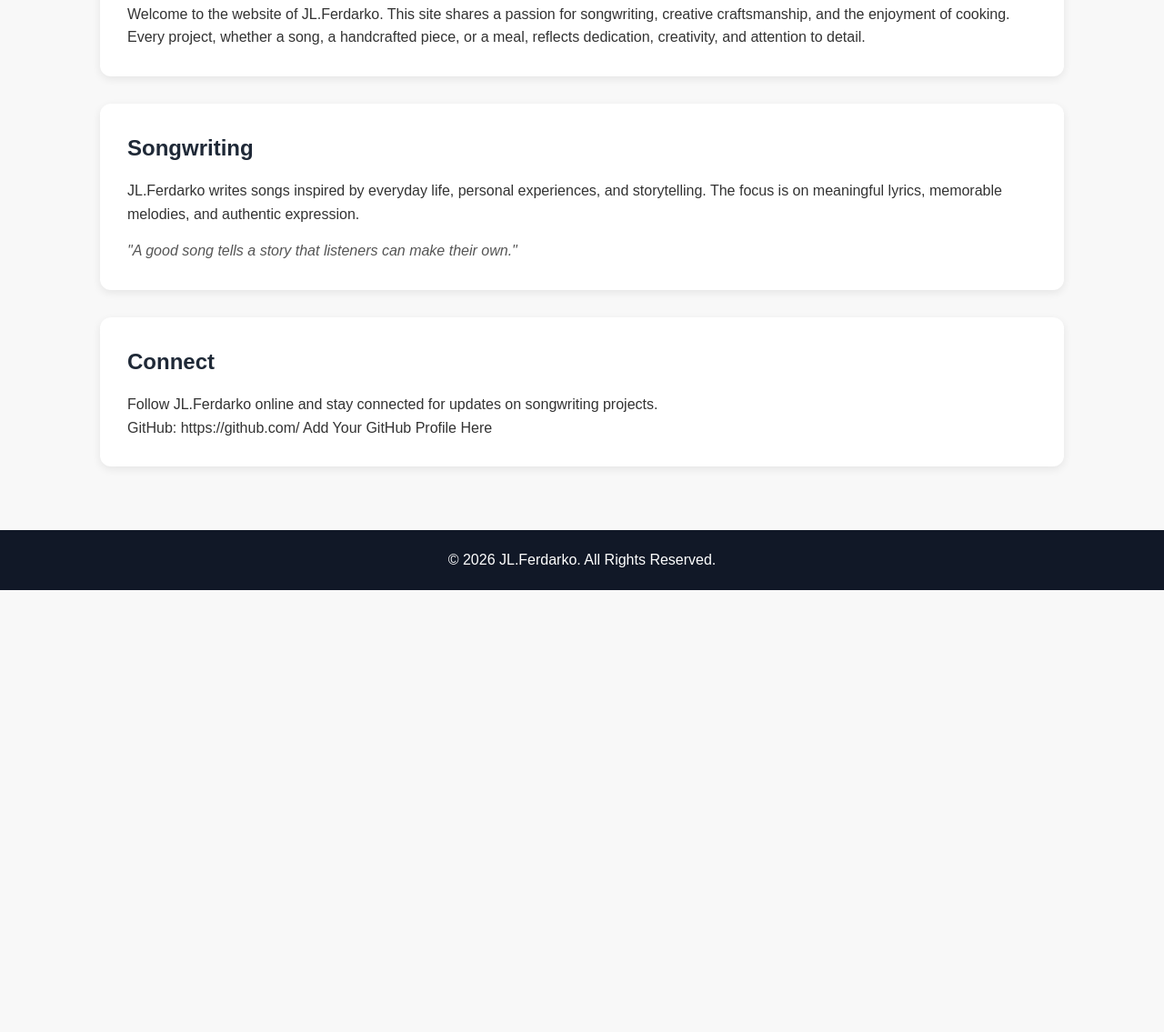
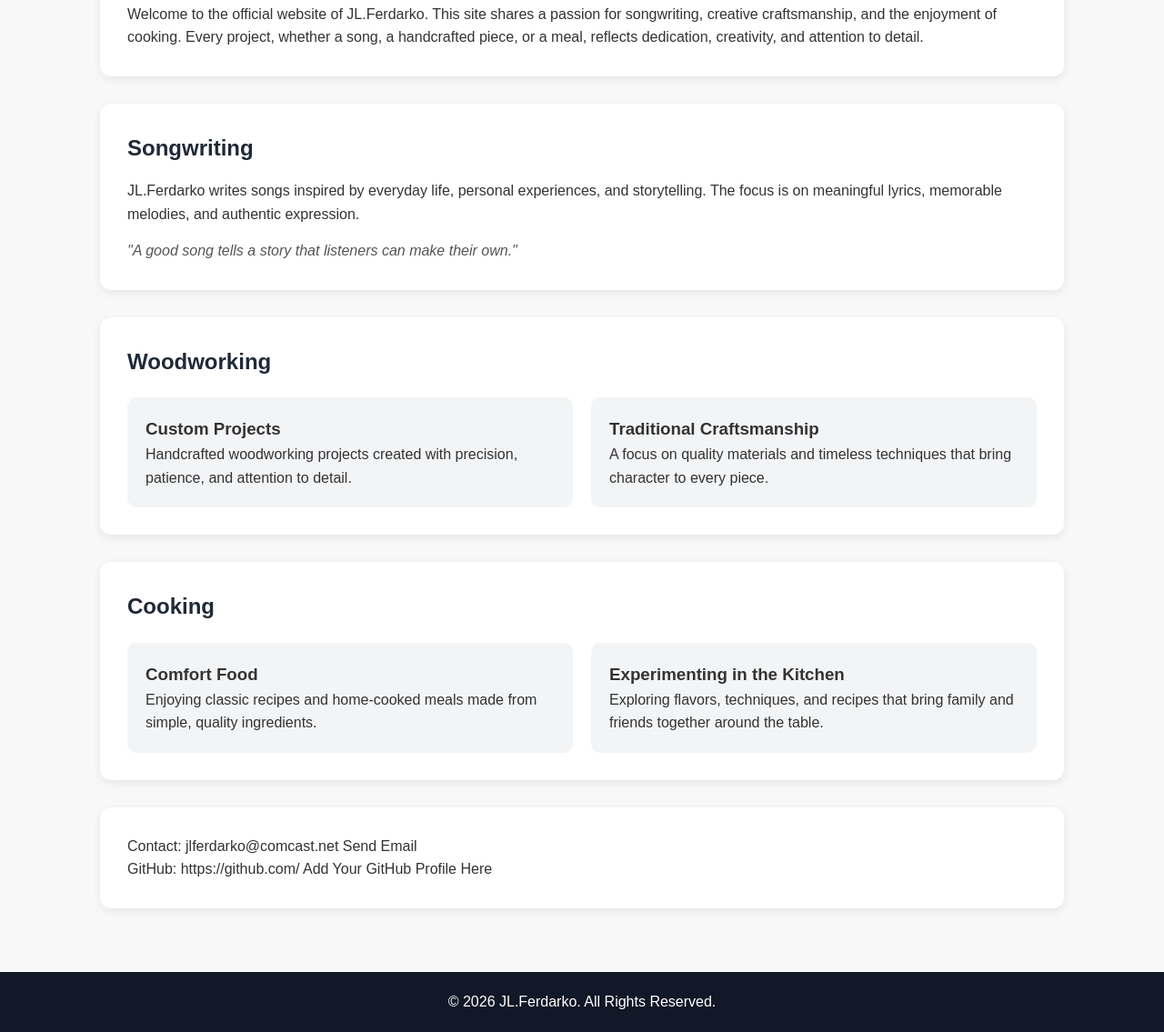
Before and after one commit to JLFerdarko/jlferdarko.github.io, a plain HTML site: page index.html in a window 1280 px wide. Shown: the part 422-1557 px from the top of the page at 91% size. Before the commit the page ends 1071 px from the top, so only its background shows below. Drawn offline with Linux system fonts and the light colour scheme.

Commit message:
Enhance index.html with woodworking and cooking sections
Added sections for woodworking and cooking with details about projects and recipes.

```diff
--- a/index.html
+++ b/index.html
@@ -118,7 +118,7 @@
     <section id="about">
         <h2>About</h2>
         <p>
-            Welcome to the website of JL.Ferdarko. This site shares a passion
+            Welcome to the official website of JL.Ferdarko. This site shares a passion
             for songwriting, creative craftsmanship, and the enjoyment of cooking.
             Every project, whether a song, a handcrafted piece, or a meal, reflects
             dedication, creativity, and attention to detail.
@@ -138,13 +138,57 @@
         </p>
     </section>
 
+    <section id="woodworking">
+        <h2>Woodworking</h2>
+
+        <div class="cards">
+            <div class="card">
+                <h3>Custom Projects</h3>
+                <p>
+                    Handcrafted woodworking projects created with precision,
+                    patience, and attention to detail.
+                </p>
+            </div>
+
+            <div class="card">
+                <h3>Traditional Craftsmanship</h3>
+                <p>
+                    A focus on quality materials and timeless techniques that
+                    bring character to every piece.
+                </p>
+            </div>
+        </div>
+    </section>
+
+    <section id="cooking">
+        <h2>Cooking</h2>
+
+        <div class="cards">
+            <div class="card">
+                <h3>Comfort Food</h3>
+                <p>
+                    Enjoying classic recipes and home-cooked meals made from
+                    simple, quality ingredients.
+                </p>
+            </div>
+
+            <div class="card">
+                <h3>Experimenting in the Kitchen</h3>
+                <p>
+                    Exploring flavors, techniques, and recipes that bring family
+                    and friends together around the table.
+                </p>
+            </div>
+        </div>
+    </section>
 
     <section id="contact">
-        <h2>Connect</h2>
         <p>
-            Follow JL.Ferdarko online and stay connected for updates on songwriting
-            projects.
-        </p>
+    Contact:
+    jlferdarko@comcast.net
+        Send Email
+    </a>
+</p>
 
         <p>
             GitHub:
```
